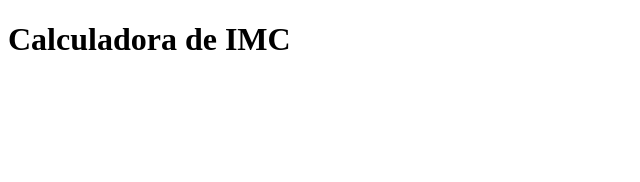
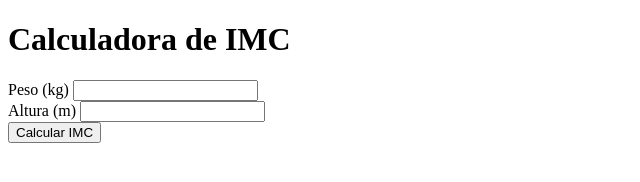
Before and after one commit to RoberioArnaud/calculadora-imc, a plain HTML site: page index.html in a window 1280 px wide. Shown: the whole page, without its empty margins (0-640 px from the left). Drawn offline with Linux system fonts and the light colour scheme.

Commit message:
feat: adiciona formulário com peso e altura

```diff
--- a/index.html
+++ b/index.html
@@ -7,5 +7,16 @@
 </head>
 <body>
   <h1>Calculadora de IMC</h1>
+  <form>
+    <div>
+      <label for="peso">Peso (kg)</label>
+      <input type="number" id="peso" name="peso" step="0.1">
+    </div>
+    <div>
+      <label for="altura">Altura (m)</label>
+      <input type="number" id="altura" name="altura" step="0.01">
+    </div>
+    <button type="submit">Calcular IMC</button>
+  </form>
 </body>
 </html>
```
